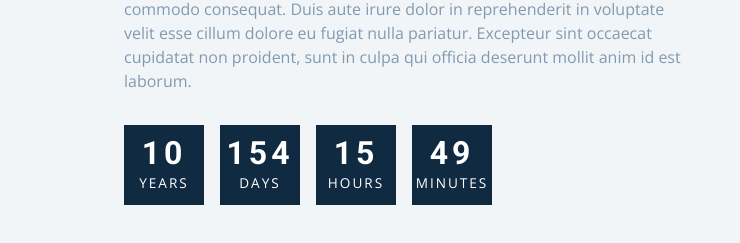
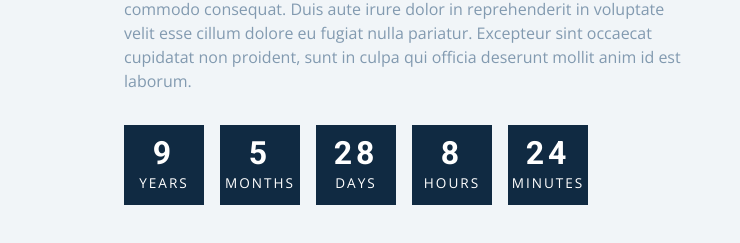
Before and after one commit to plkujaw/js-countdown, a plain HTML site: page index.html in a window 1280 px wide. Shown: the part 259-502 px from the top of the page, 540-1280 px from the left. Drawn offline with nearby package versions, Linux system fonts and the light colour scheme.

Commit message:
setup counter

```diff
--- a/app.js
+++ b/app.js
@@ -41,9 +41,44 @@ day = (futureDay) => {
     return `${futureDay}nd`;
   } else if (futureDay % 10 === 3 && futureDay !== 13) {
     return `${futureDay}rd`;
-  } else {
+  }
     return `${futureDay}th`;
   }
+
+revolution.textContent = `revolution starts on ${weekday}, ${day(futureDate.getDate())} ${month} ${year} @0${hours}:0${minutes}`;
+
+// futureDay in ms
+const futureTime = futureDate.getTime();
+
+getReaminingTime = () => {
+  const today = new Date().getTime();
+  const t = futureTime - today;
+  // 1s = 1000ms
+  // 1m = 60s
+  // 1hr = 60min
+  // 1d = 24hr
+  // 1yr = 365/366 days
+
+  // values in ms
+  const oneYear = 24 * 60 * 60 * 1000 * 365;
+  const oneMonth = (24 * 60 * 60 * 1000 * 365) / 12;
+  const oneDay = 24 * 60 * 60 * 1000
+  const oneHour = 60 * 60 * 1000;
+  const oneMinute = 60 * 1000;
+
+  // calculate all values
+  let years = Math.floor(t / oneYear);
+  let months = Math.floor((t % oneYear) / oneMonth);
+  let days = Math.floor((t % oneMonth) / oneDay);
+  let hours = Math.floor((t % oneDay) / oneHour);
+  let minutes = Math.floor((t % oneHour) / oneMinute);
+
+  //set values array
+  const values = [years, months, days, hours, minutes];
+
+  counter.forEach((item, index) => {
+    item.innerHTML = values[index];
+  });
 }
 
-revolution.textContent = `revolution starts on ${weekday}, ${day(futureDate.getDate())} ${month} ${year} @0${hours}:0${minutes}`
+getReaminingTime();
--- a/index.html
+++ b/index.html
@@ -25,6 +25,12 @@
         <div class="deadline-format">
           <div>
             <h4 class="years">10</h4><span>years</span>
+          </div>
+        </div>
+        <!-- years -->
+        <div class="deadline-format">
+          <div>
+            <h4 class="months">10</h4><span>months</span>
           </div>
         </div>
         <!-- days -->
```
